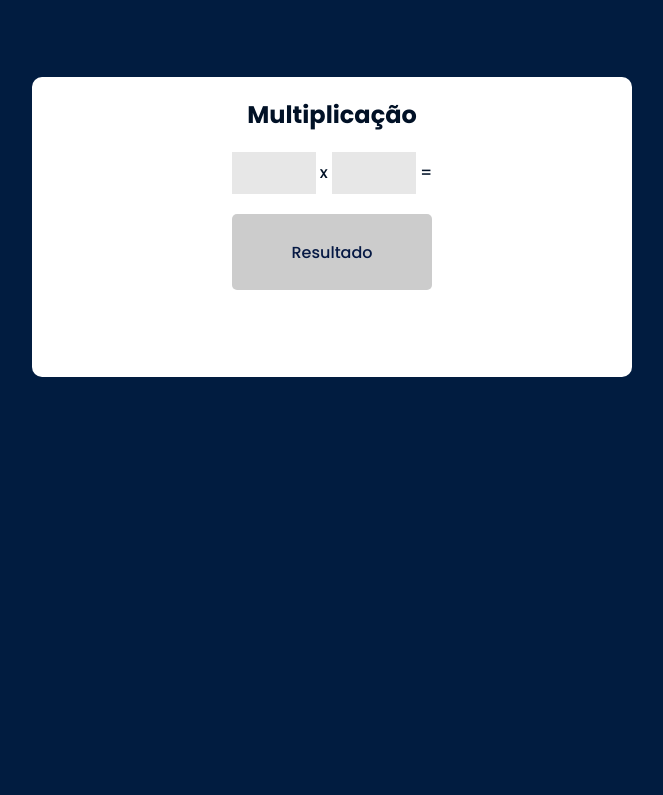
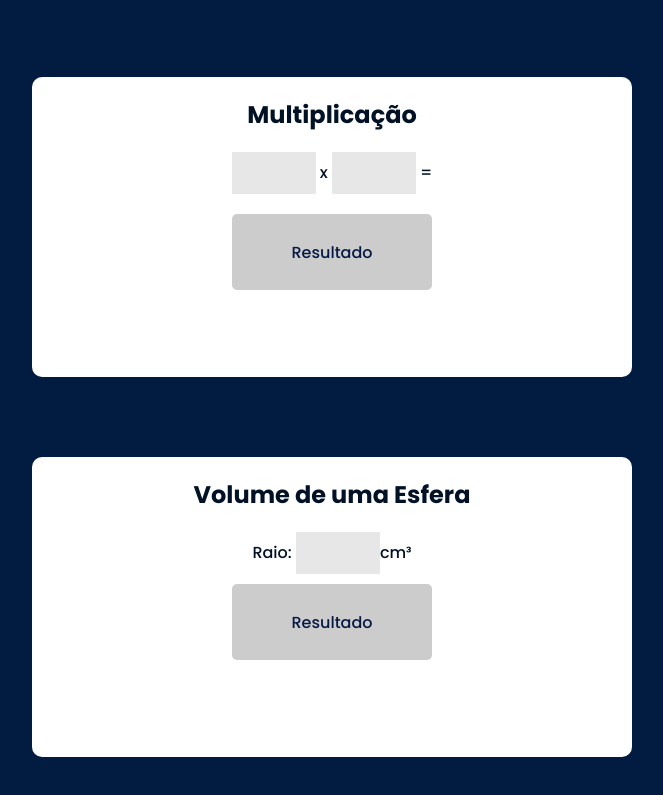
Before and after one commit to guilhermerezende10/MathTech-project, a plain HTML site: page url/index.html in a window 1280 px wide. Shown: the part 1269-2064 px from the top of the page, without its empty margins (308-971 px from the left). Before the commit the page ends 1694 px from the top, so only its background shows below. Drawn offline with Linux system fonts and the light colour scheme.

Commit message:
Volume de Esfera

```diff
--- a/estilos/mobile.css
+++ b/estilos/mobile.css
@@ -38,7 +38,7 @@ div {
 
 }
 
-#soma, #subtracao, #divisao, #multiplicacao {
+#soma, #subtracao, #divisao, #multiplicacao, #volumeDeEsfera {
     border-radius: 5px;
     background-color: white;
     color: #011126;
@@ -72,9 +72,18 @@ input::-webkit-inner-spin-button {
     margin: 0;
 }
 
-#somaResult, #subResult, #divResult, #multiResult {
+#somaResult, #subResult, #divResult, #multiResult, #volumeDeEsfera {
     border: none;
     display: inline;
+}
+
+#EsferaVolResult {
+    margin: 0px;
+    padding-bottom: 5px;
+}
+
+#raioEsfera {
+    margin-bottom: 5px;
 }
 
 #submit {
--- a/estilos/other-devices.css
+++ b/estilos/other-devices.css
@@ -13,7 +13,7 @@ Grandes Telas: min 1200px
 */
 
 @media screen and (min-width:768px) {
-    #soma, #subtracao, #divisao, #multiplicacao {
+    #soma, #subtracao, #divisao, #multiplicacao, #volumeDeEsfera {
         border-radius: 5px;
         background-color: white;
         color: #011126;
@@ -73,7 +73,7 @@ Grandes Telas: min 1200px
 
         }
 
-        #soma, #subtracao, #divisao, #multiplicacao {
+        #soma, #subtracao, #divisao, #multiplicacao,#volumeDeEsfera {
             border-radius: 5px;
             background-color: white;
             color: #011126;
@@ -140,7 +140,7 @@ Grandes Telas: min 1200px
 
         }
 
-        #soma, #subtracao, #divisao, #multiplicacao {
+        #soma, #subtracao, #divisao, #multiplicacao, #volumeDeEsfera {
             border-radius: 5px;
             background-color: white;
             color: #011126;
--- a/scripts/main.js
+++ b/scripts/main.js
@@ -30,3 +30,11 @@ function Multi(){
     let multi =  multi1 * multi2
     let multiResultado = document.getElementById("multiResult").innerText = multi
 }
+
+Number(document.getElementById("raioEsfera").value)
+
+function VolumeEsfera() {
+    let raioEsfera = Number(document.getElementById("raioEsfera").value)
+    let volEsfera = (4 * 3.14 * raioEsfera**3) / 3
+    let VolResult = document.getElementById("EsferaVolResult").innerText = "Volume: " + volEsfera.toFixed(3) + "cm³"
+}
--- a/url/index.html
+++ b/url/index.html
@@ -47,6 +47,12 @@
             <div id="multiResult"></div>
             <button type="submit" id="submit" onclick="Multi()"><p>Resultado</p></button>
         </div>
+        <div id="volumeDeEsfera">
+            <h1>Volume de uma Esfera</h1>
+            Raio: <input type="number" name="raio" id="raioEsfera">cm³
+            <div id="EsferaVolResult"></div>
+            <button type="submit" id="submit" onclick="VolumeEsfera()"><p>Resultado</p></button>
+        </div>
 
     </article>
     <script src="../scripts/main.js"></script>
```
